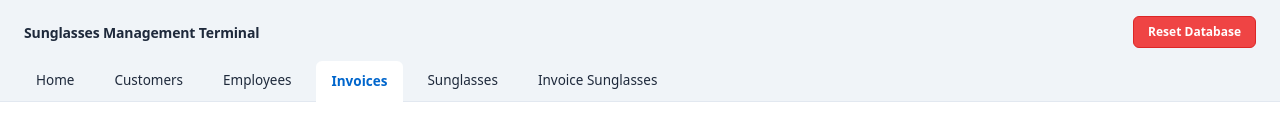
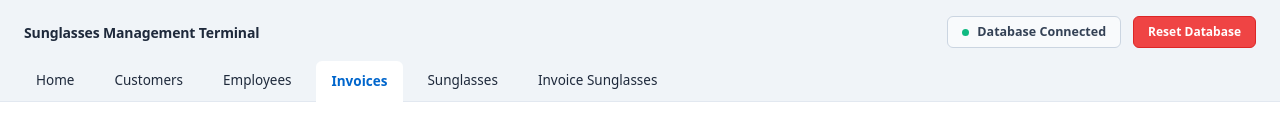
Before and after one commit to Kevin-soup/Sunglasses_Management_System, a Next.js app: page /invoices in a window 1280 px wide. Shown: the top 132 px of the page. Built offline with nearby package versions, Linux system fonts and the light colour scheme; no server answers; the database is empty.

Commit message:
Configure CSS styles

```diff
--- a/app/globals.css
+++ b/app/globals.css
@@ -59,6 +59,13 @@
   border-color: #b91c1c;
 }
 
+/* Tactile button press */
+.reset-btn:active,
+form button.btn:active {
+  transform: translateY(1px);
+  filter: brightness(0.92);
+}
+
 /* --- Navigation Bar --- */
 
 .chrome-tab-bar {
@@ -78,6 +85,7 @@
   font-weight: 500;
   border-bottom: 2px solid transparent;
   margin-bottom: -1px;
+  transition: background-color 0.15s ease, color 0.15s ease;
 }
 
 .chrome-tab:not(.active):hover {
@@ -527,3 +535,37 @@ form input[type="date"]:valid:not(:disabled)::-webkit-datetime-edit-year-field {
   color: #0f172a;
   font-weight: 600;
 }
+
+/* --- Connection Status Badge --- */
+
+.control-actions {
+  display: flex;
+  align-items: center;
+  gap: 12px;
+}
+
+.nav-status-badge {
+  display: inline-flex;
+  align-items: center;
+  gap: 8px;
+  background-color: #f8fafc;
+  border: 1px solid #cbd5e1;
+  border-radius: 6px;
+  padding: 0 14px;
+  height: 32px;
+  box-sizing: border-box;
+}
+
+.nav-status-text {
+  font-size: 12.5px;
+  font-weight: 600;
+  color: #334155;
+}
+
+.status-dot-pulse {
+  width: 7px;
+  height: 7px;
+  background-color: #10b981;
+  border-radius: 50%;
+  display: inline-block;
+}
--- a/app/layout.tsx
+++ b/app/layout.tsx
@@ -47,9 +47,17 @@ export default function RootLayout({
             <span className="app-title">
               Sunglasses Management Terminal
             </span>
-            <button onClick={handleReset} className="reset-btn">
-              Reset Database
-            </button>
+
+            {/* CONTAINER FOR STATUS BADGE */}
+            <div className="control-actions">
+              <div className="nav-status-badge">
+                <span className="status-dot-pulse"></span>
+                <span className="nav-status-text">Database Connected</span>
+              </div>
+              <button onClick={handleReset} className="reset-btn">
+                Reset Database
+              </button>
+            </div>
           </div>
 
           {/* HORIZONTAL TAB BAR NAVIGATION ROW */}
```
